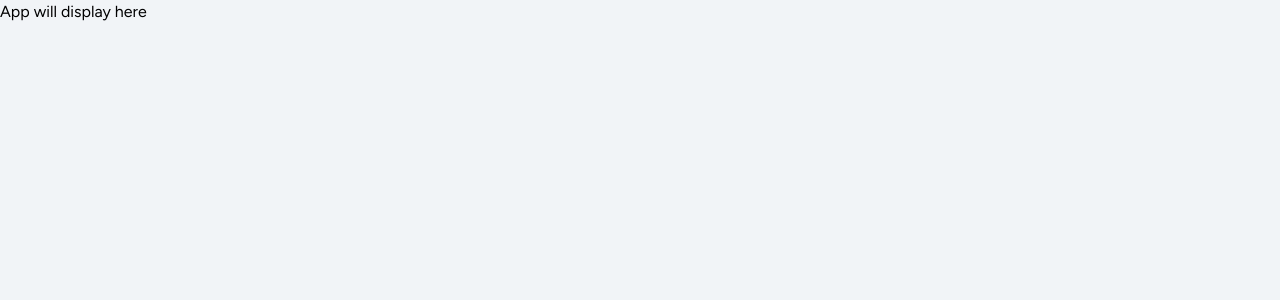
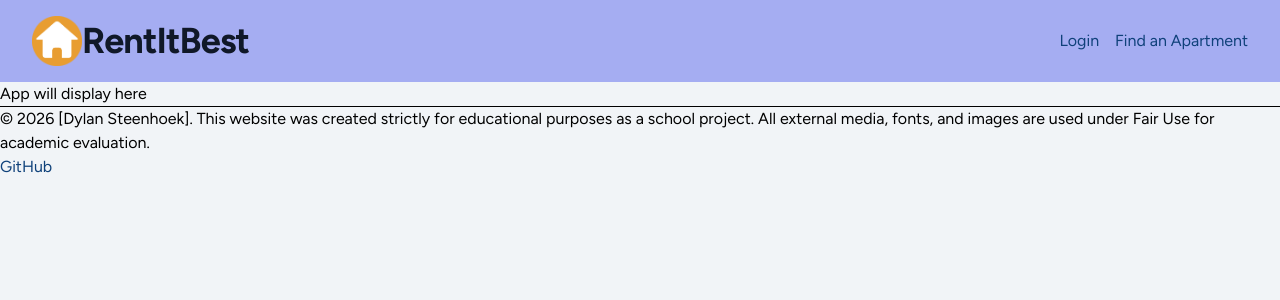
Before and after one commit to dylanexists/startup, a React (Vite) app: page / in a window 1280 px wide. Shown: the top 300 px of the page. Built offline with nearby package versions, Linux system fonts and the light colour scheme.

Commit message:
Include base header and footer to app.jsx

```diff
--- a/src/app.jsx
+++ b/src/app.jsx
@@ -3,5 +3,31 @@ import './output-r1.css';
 import './app.css';
 
 export default function App() {
-  return <div className="body bg-dark text-light">App will display here</div>;
+  return (
+
+    <div className="body bg-dark text-light">
+        <header class="flex items-center px-8 py-4">
+            <a href="index.html" class="block shrink-0">
+            <img src="/free-house-icon.png" alt="Logo" class="h-auto max-h-[50px] w-auto object-contain"></img>
+            </a>
+            <h1 class="text-4xl font-bold tracking-tight text-gray-900">
+                RentItBest</h1>
+            <nav class="ml-auto">
+                <menu class="flex justify-end items-center gap-4">
+                    <li><a href="index.html">Login</a></li>
+                    <li><a href="find-apartment.html">Find an Apartment</a></li>
+                </menu>
+            </nav>
+        </header>
+
+        <main>App will display here</main>
+
+        <footer>
+            <hr />
+            <span>© 2026 [Dylan Steenhoek]. This website was created strictly for educational purposes as a school project. All external media, fonts, and images are used under Fair Use for academic evaluation.</span>
+            <br />
+            <a href="https://github.com/dylanexists/startup">GitHub</a>
+        </footer>
+    </div>
+  );
 }
```
